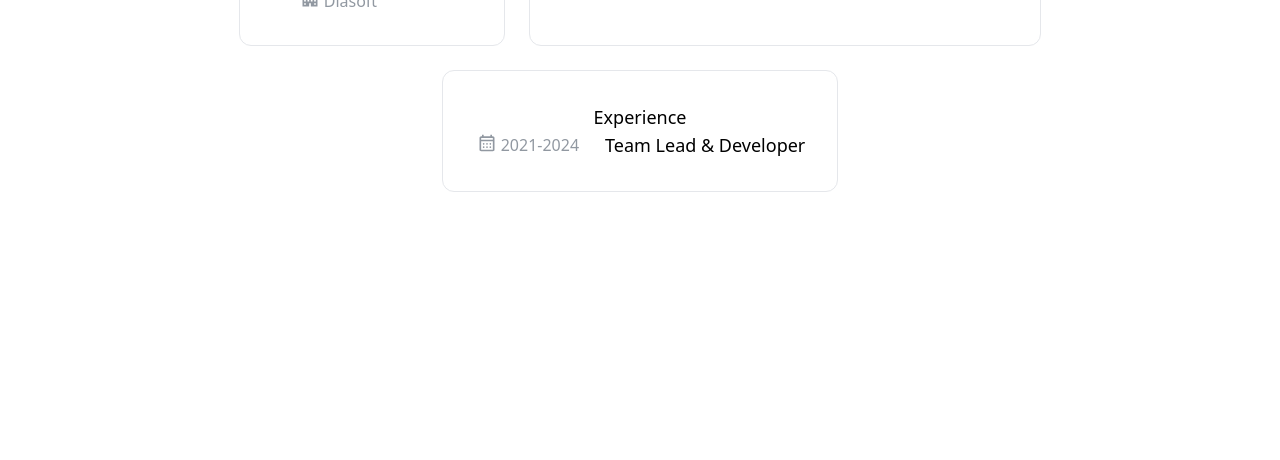
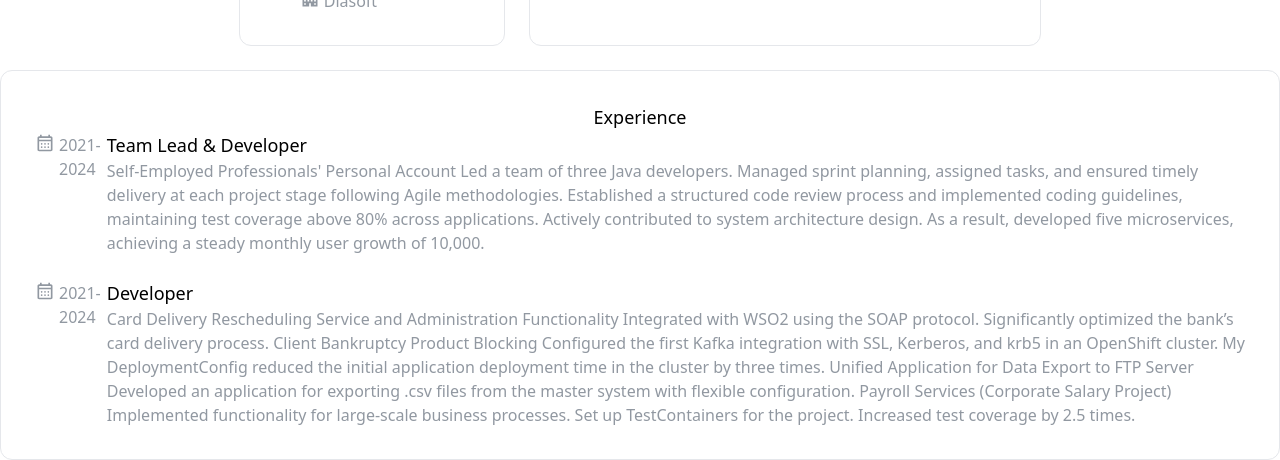
Before and after one commit to Guzime/tolmach-blog-ui, a Next.js app: page /about in a window 1280 px wide. Shown: the part 366-826 px from the top of the page. Before the commit the page ends 800 px from the top, so only its background shows below. Built offline with nearby package versions, Linux system fonts and the light colour scheme.

Commit message:
add new block for experience components

```diff
--- a/app/components/experience.tsx
+++ b/app/components/experience.tsx
@@ -1,7 +1,7 @@
 const ExperienceMe: React.FC = () => {
   return (
     <div className="flex justify-center mt-6">
-      <div className="bg-white p-8 rounded-xl  border border-customBorder flex flex-col items-center ">
+      <div className="bg-white p-8 rounded-xl  border border-customBorder flex flex-col items-center w-[800]">
         <h1 className="text-lg font-sans text-black">Experience</h1>
         <div className="flex justify-center gap-6">
           <div className="flex gap-1 flex-row p-0.5">
@@ -10,10 +10,49 @@ const ExperienceMe: React.FC = () => {
               alt="icon"
               className="w-5 h-5 object-contain"
             />
-            <p className="font-sans text-[#9198A1]">2021-2024</p>
+            <p className="font-sans text-[#9198A1] w-[110]">2021-2024</p>
           </div>
           <div>
-          <h1 className="text-lg font-sans text-black">Team Lead & Developer</h1>
+            <h1 className="text-lg font-sans text-black">
+              Team Lead & Developer
+            </h1>
+            <p className="font-sans text-[#9198A1]">
+              Self-Employed Professionals' Personal Account Led a team of three
+              Java developers. Managed sprint planning, assigned tasks, and
+              ensured timely delivery at each project stage following Agile
+              methodologies. Established a structured code review process and
+              implemented coding guidelines, maintaining test coverage above 80%
+              across applications. Actively contributed to system architecture
+              design. As a result, developed five microservices, achieving a
+              steady monthly user growth of 10,000.
+            </p>
+          </div>
+        </div>
+        <div className="flex justify-center gap-6 mt-6">
+          <div className="flex gap-1 flex-row p-0.5">
+            <img
+              src="calendar.svg"
+              alt="icon"
+              className="w-5 h-5 object-contain"
+            />
+            <p className="font-sans text-[#9198A1] w-[110]">2021-2024</p>
+          </div>
+          <div>
+            <h1 className="text-lg font-sans text-black">Developer</h1>
+            <p className="font-sans text-[#9198A1]">
+              Card Delivery Rescheduling Service and Administration
+              Functionality Integrated with WSO2 using the SOAP protocol.
+              Significantly optimized the bank’s card delivery process. Client
+              Bankruptcy Product Blocking Configured the first Kafka integration
+              with SSL, Kerberos, and krb5 in an OpenShift cluster. My
+              DeploymentConfig reduced the initial application deployment time
+              in the cluster by three times. Unified Application for Data Export
+              to FTP Server Developed an application for exporting .csv files
+              from the master system with flexible configuration. Payroll
+              Services (Corporate Salary Project) Implemented functionality for
+              large-scale business processes. Set up TestContainers for the
+              project. Increased test coverage by 2.5 times.
+            </p>
           </div>
         </div>
       </div>
```
